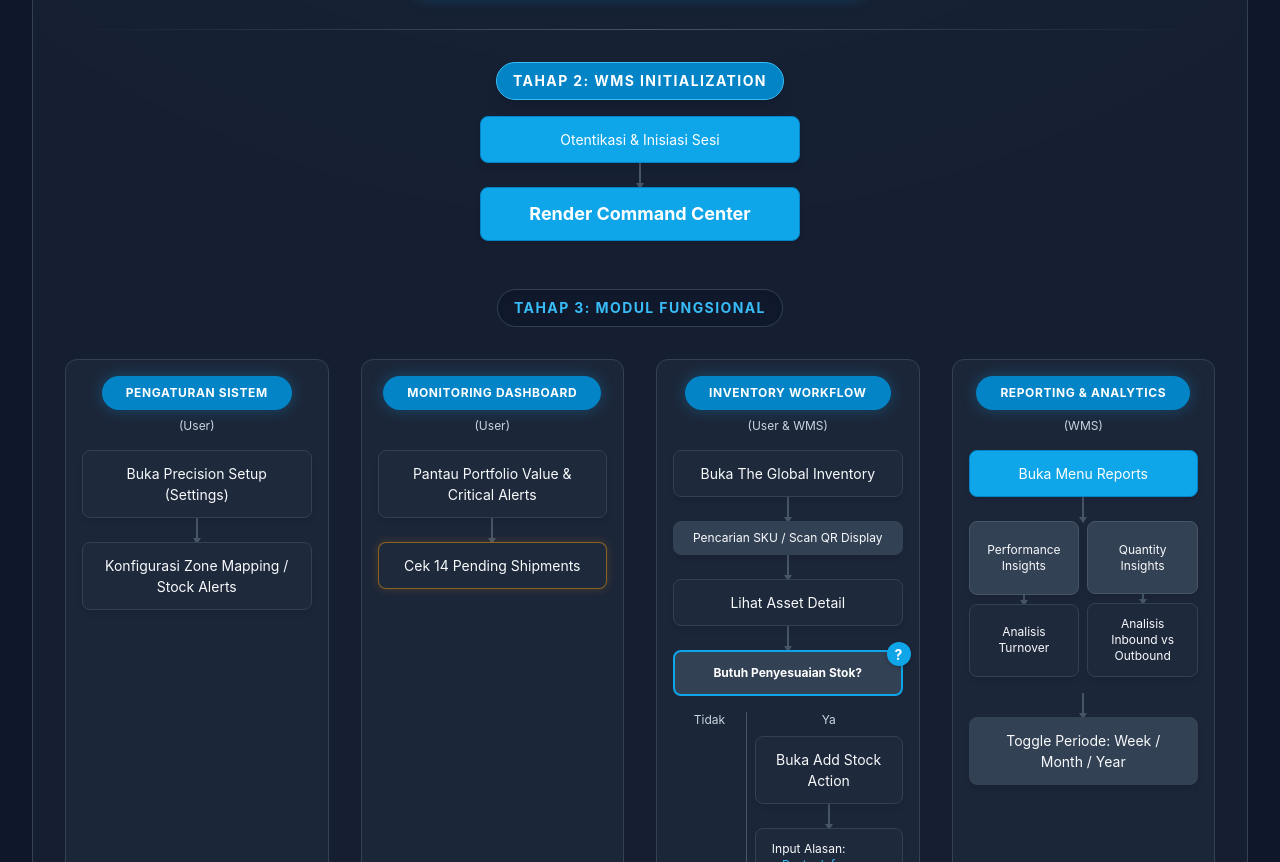
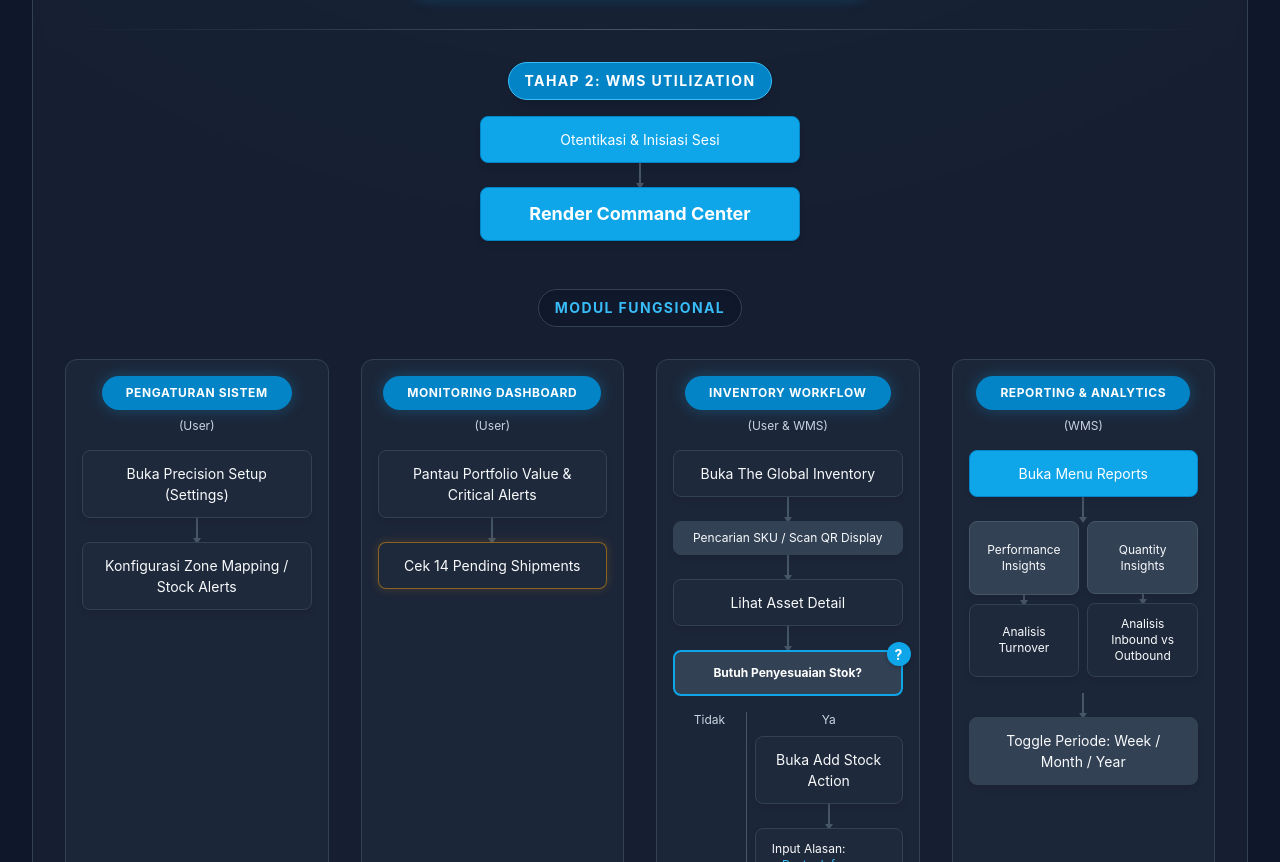
Before and after one commit to Nosdovah/Ui-UX-SCM, a website: page index.html in a window 1280 px wide. Shown: the part 3688-4550 px from the top of the page. Drawn offline with nearby package versions, Linux system fonts and the light colour scheme.

Commit message:
Update: update minor label

```diff
--- a/index.html
+++ b/index.html
@@ -659,7 +659,7 @@
             <div
               class="text-white font-bold mb-4 text-sm tracking-widest uppercase bg-invenio-600 px-4 py-2 rounded-full border border-invenio-400 shadow-lg"
             >
-              Tahap 2: WMS Initialization
+              Tahap 2: WMS Utilization
             </div>
 
             <div class="w-full max-w-xs mx-auto flex flex-col items-center">
@@ -675,7 +675,7 @@
           <div
             class="text-invenio-400 font-bold mb-8 text-sm tracking-widest uppercase bg-slate-900/80 px-4 py-2 rounded-full border border-slate-700 shadow-inner w-max mx-auto"
           >
-            Tahap 3: Modul Fungsional
+            Modul Fungsional
           </div>
 
           <div class="grid grid-cols-1 md:grid-cols-2 xl:grid-cols-4 gap-8">
```
